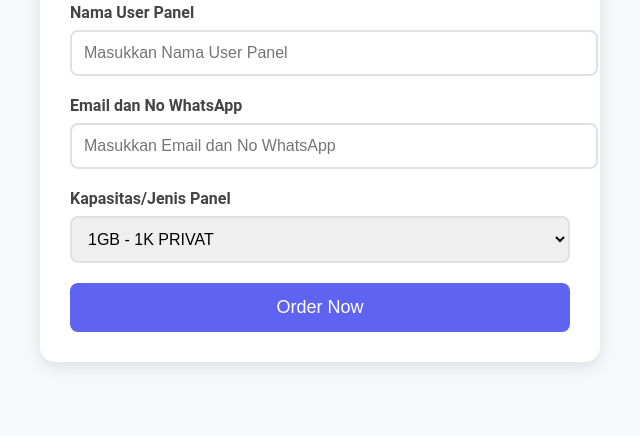
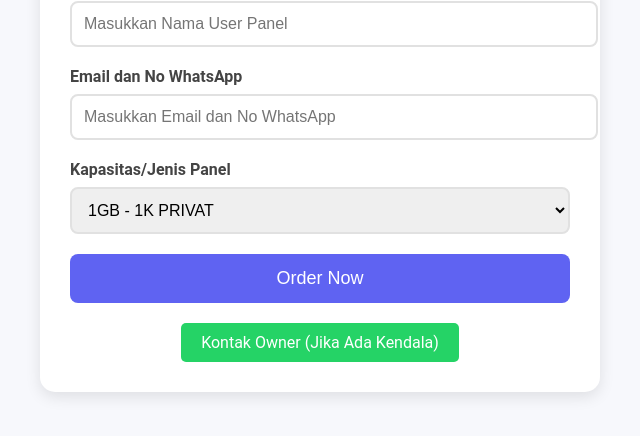
Before and after one commit to Mr666-cry/Daftar, a plain HTML site: page index.html in a window 1280 px wide. Shown: the part 266-702 px from the top of the page, without its empty margins (320-960 px from the left). Drawn offline with Linux system fonts and the light colour scheme.

Commit message:
Update index.html

```diff
--- a/index.html
+++ b/index.html
@@ -136,6 +136,13 @@
 
     <button onclick="processOrder()">Order Now</button>
 
+    <!-- Tambahkan ini di dalam <body>, misalnya di bawah tombol Order Now -->
+<div style="margin-top: 20px; text-align: center;">
+  <a href="https://wa.me/6281217739018" target="_blank" style="text-decoration: none; background-color: #25D366; color: white; padding: 10px 20px; border-radius: 5px; display: inline-block;">
+    Kontak Owner (Jika Ada Kendala)
+  </a>
+</div>
+
     <div class="warning" id="warningMessage">
       Pesanan Anda akan diproses setelah melakukan pembayaran.
     </div>
```
